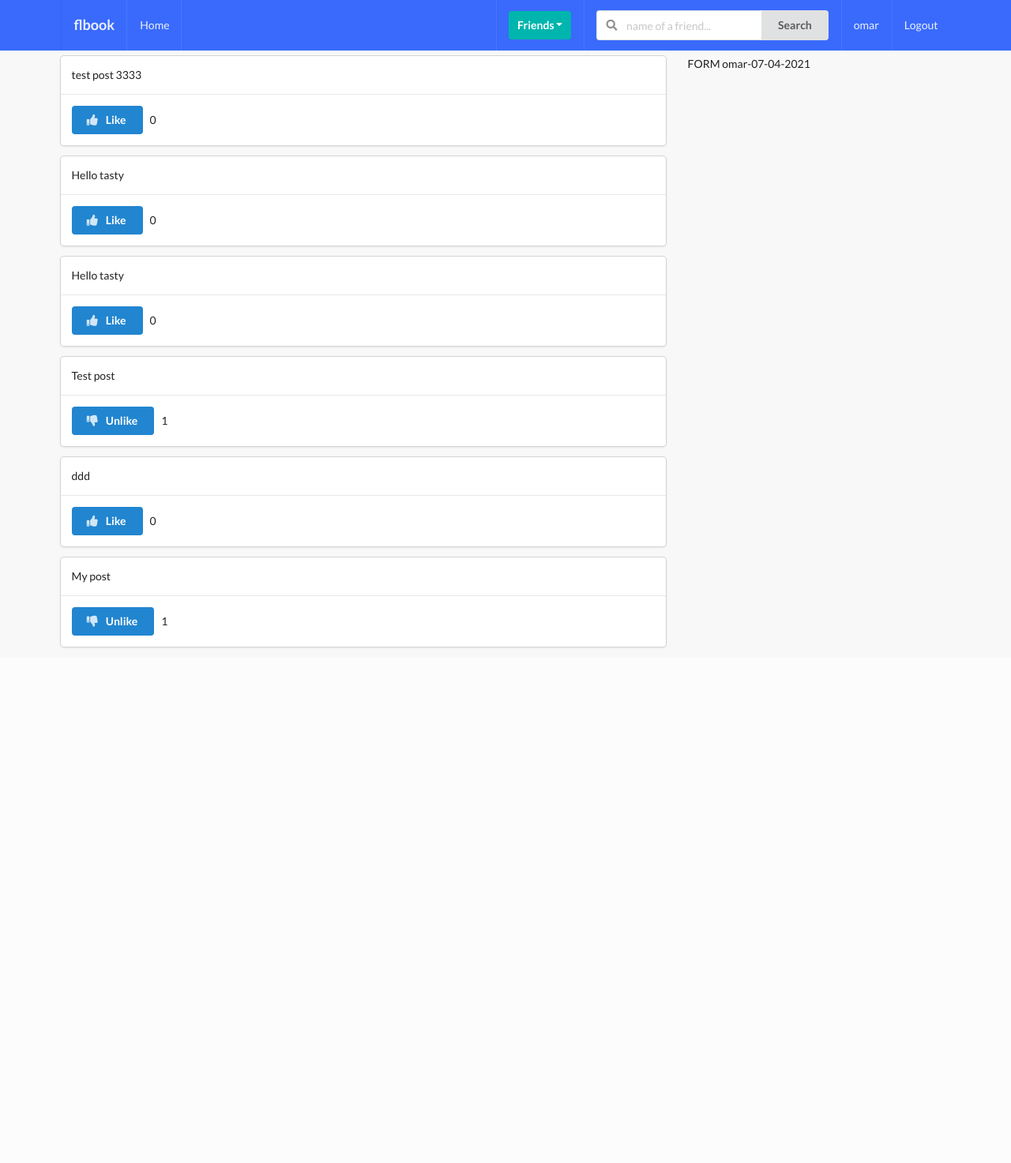
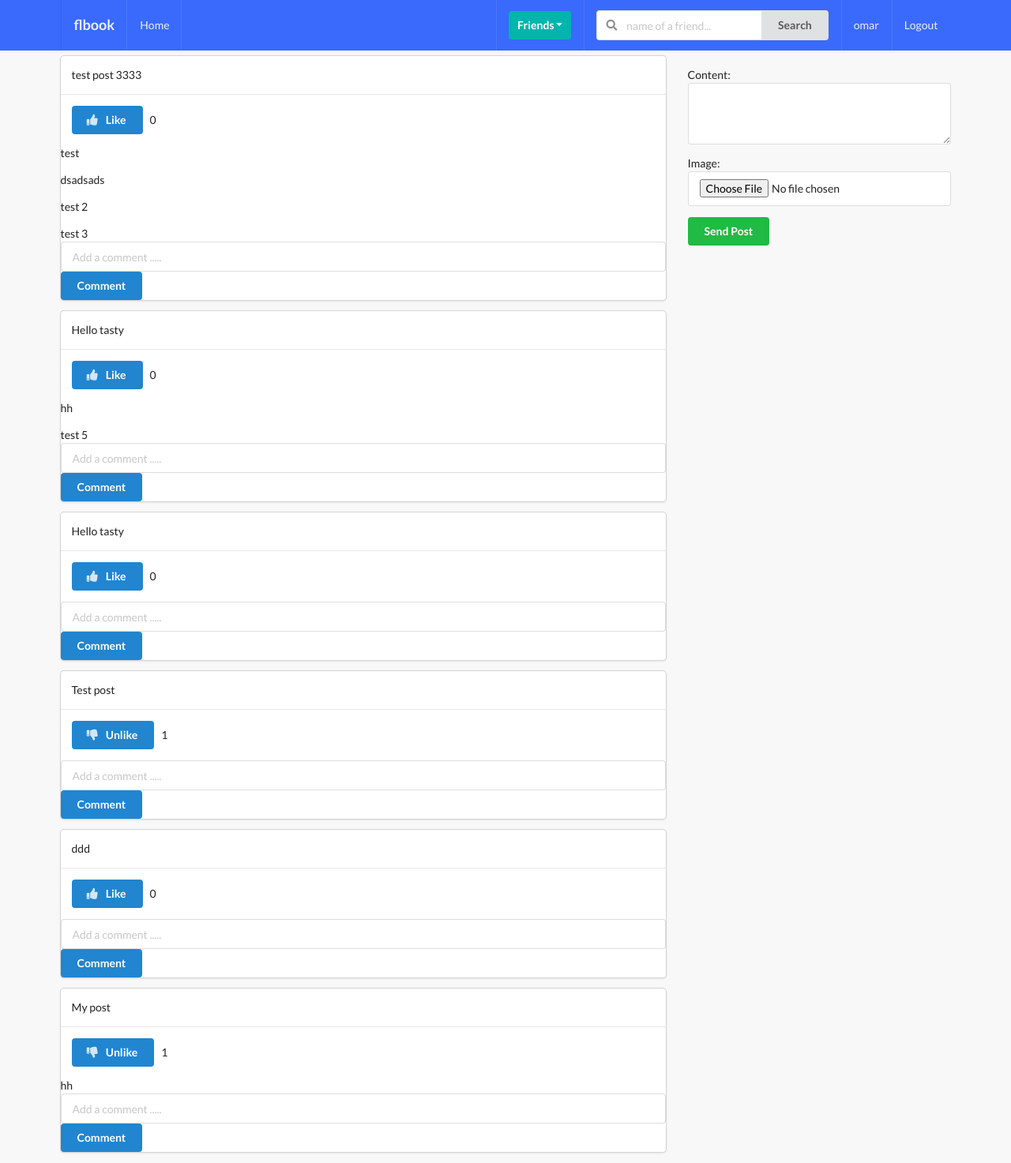
Before and after one commit to IamOmaR22/Social-Network-with-Django, a Django app: page /posts/ in a window 1280 px wide. Shown: the whole page at 79% size. Before the commit the page ends 821 px from the top, so only its background shows below. Run offline with Django 3.2, Linux system fonts and the light colour scheme; a user stored in the database is signed in; data comes from the database, SQL or seed files in the repository; both versions use the stored data as it was after the commit; some libraries are stand-ins or nearby versions.

Commit message:
Comment and Post form

```diff
--- /dev/null
+++ b/posts/forms.py
@@ -0,0 +1,15 @@
+from django import forms
+from .models import Post, Comment
+
+class PostModelForm(forms.ModelForm):
+    content = forms.CharField(widget=forms.Textarea(attrs={'rows':3}))
+    class Meta:
+        model = Post
+        fields = ('content', 'image')
+
+
+class CommentModelForm(forms.ModelForm):
+    body = forms.CharField(label='', widget=forms.TextInput(attrs={'placeholder': 'Add a comment .....'}))
+    class Meta:
+        model = Comment
+        fields = ('body',)
--- a/posts/templates/posts/main.html
+++ b/posts/templates/posts/main.html
@@ -27,12 +27,33 @@ Posts
                             &nbsp;{{ obj.num_likes }}
                         </form>
                     </div>
+                    <!-- comments -->
+                    <div>
+                        {% if obj.comment_set.all %}  <!-- if comment exist. i applied here reverse relationship -->
+                            {% for c in obj.comment_set.all %}
+                                <p>{{ c.body }}</p>
+                            {% endfor %}
+                        {% endif %}
+                    </div>
+                    <!-- comment form -->
+                    <form action="" method="post" class="ui form">
+                        {% csrf_token %}
+                        <input type="hidden" name="post_id" value="{{obj.id}}">
+                        {{ c_form }}
+                        <button type="submit" class="ui primary button" name="submit_c_form">Comment</button>
+                    </form>
                 </div>
             {% endfor %}
         </div>
         <div class="five wide column">
-            FORM
-            {{profile}}
+            {% if post_added %}
+            <div class="ui green message">Post added</div>
+            {% endif %}
+            <form action="" method="post" class="ui form" enctype="multipart/form-data">
+                {% csrf_token %}
+                {{ p_form.as_p }}
+                <button type="submit" class="ui button positive" name="submit_p_form">Send Post</button>
+            </form>
         </div>
     </div>
 </div>
--- a/posts/views.py
+++ b/posts/views.py
@@ -1,15 +1,43 @@
 from django.shortcuts import render, redirect
 from .models import Post, Like
 from profiles.models import Profile
+from .forms import PostModelForm, CommentModelForm
 # Create your views here.
 
 def post_comment_create_and_list_view(request):
     qs = Post.objects.all()
     profile = Profile.objects.get(user=request.user) # request.user from Profile model field.
 
+    # Post form, Comment form
+    p_form = PostModelForm()
+    c_form = CommentModelForm()
+    post_added = False
+
+    if 'submit_p_form' in request.POST:
+        print(request.POST)
+        p_form = PostModelForm(request.POST, request.FILES)
+        if p_form.is_valid():
+            instance = p_form.save(commit=False)
+            instance.author = profile # author is a field of Post model.
+            instance.save()
+            p_form = PostModelForm()
+            post_added = True
+
+    if 'submit_c_form' in request.POST:
+        c_form = CommentModelForm(request.POST)
+        if c_form.is_valid():
+            instance = c_form.save(commit=False)
+            instance.user = profile  # user is a field of Comment model.
+            instance.post = Post.objects.get(id=request.POST.get('post_id'))
+            instance.save()
+            c_form = CommentModelForm()
+
     context = {
         'qs': qs,
         'profile': profile,
+        'p_form': p_form,
+        'c_form': c_form,
+        'post_added': post_added,
     }
     return render(request, 'posts/main.html', context)
 
```
Also changed, not shown: db.sqlite3.
